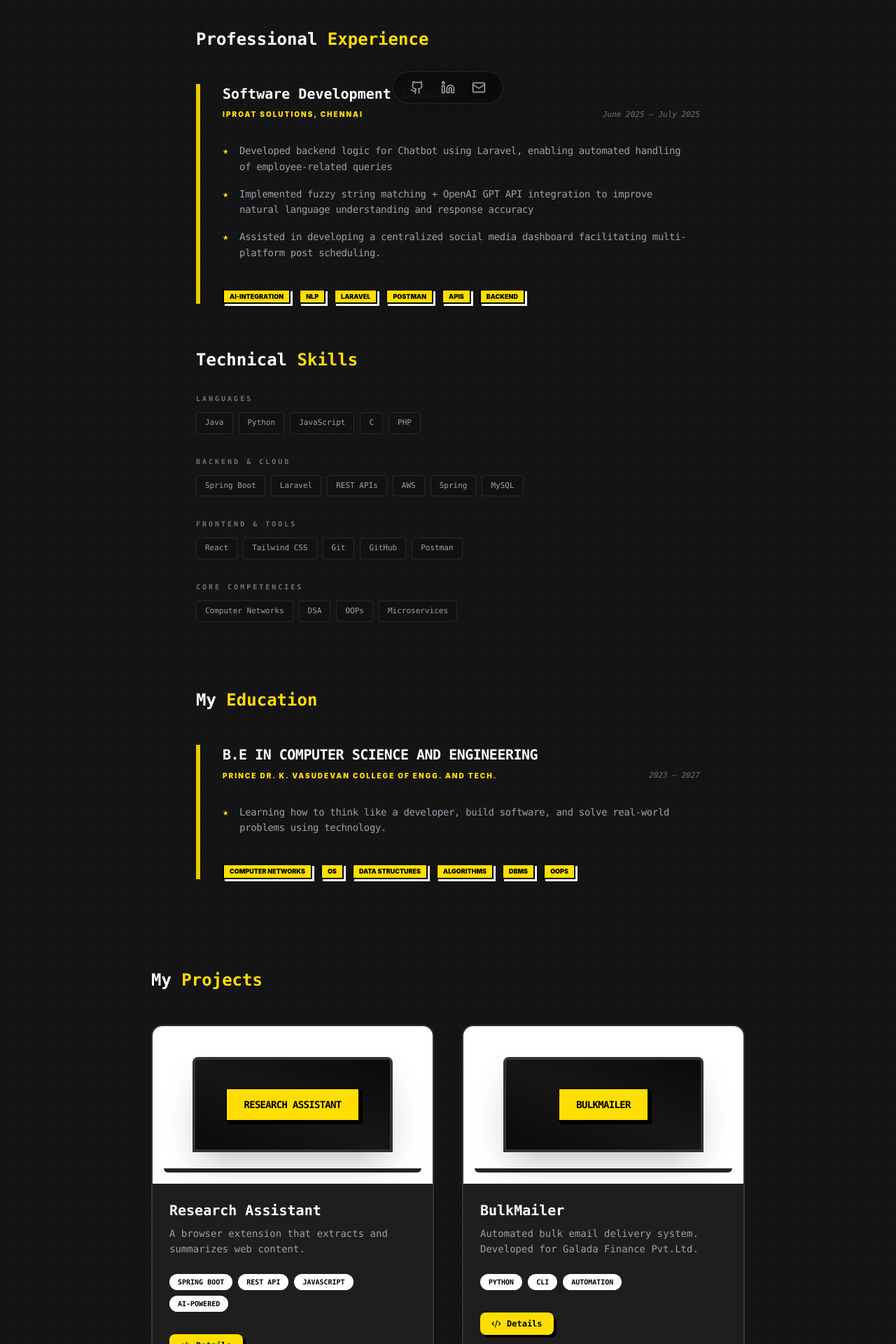
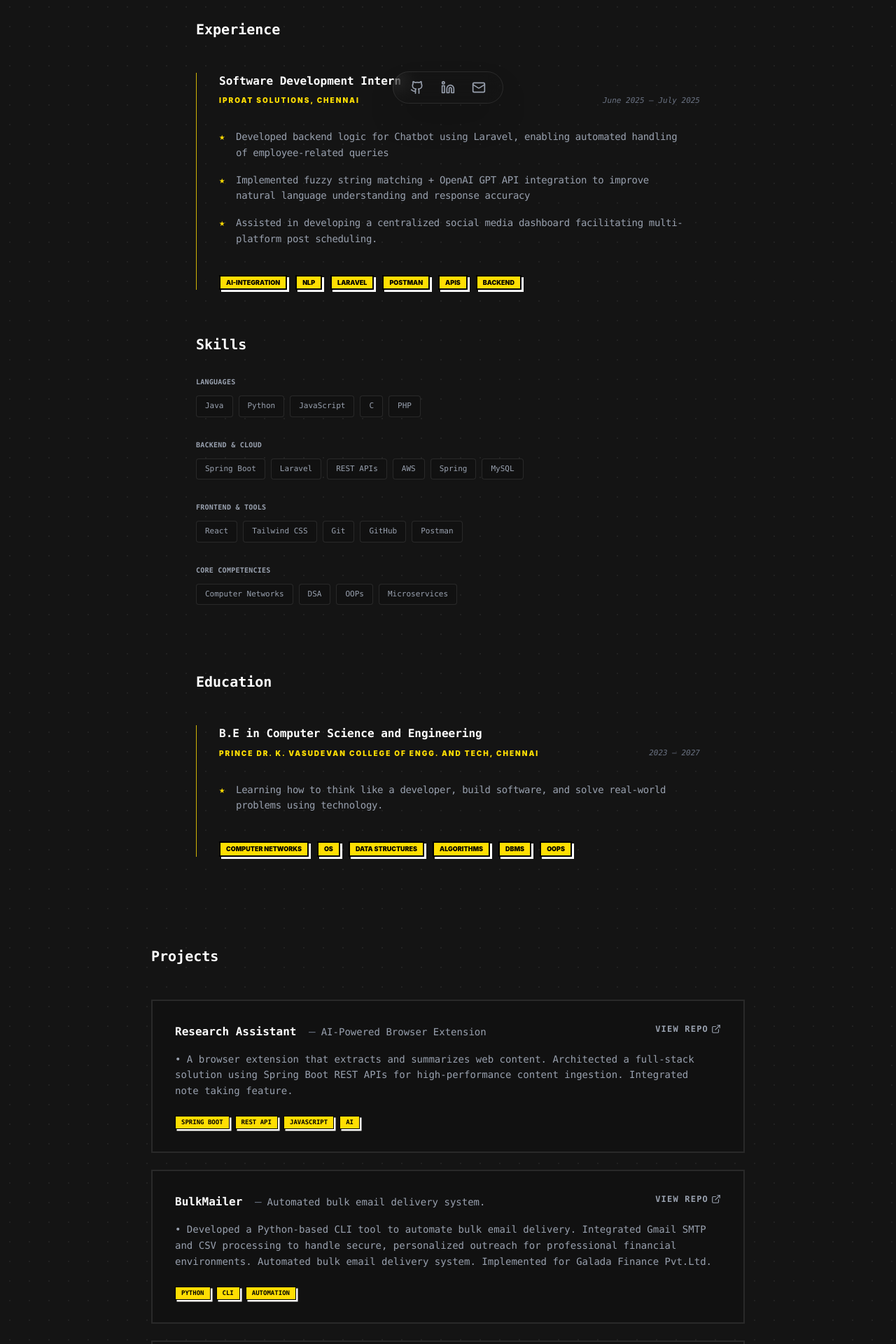
Before and after one commit to madhanishere/My-Portfolio, a React (Vite) app: page / in a window 1280 px wide. Shown: the part 620-2540 px from the top of the page at 70% size. Built offline with nearby package versions, Linux system fonts and the light colour scheme.

Commit message:
font-size changes

```diff
--- a/src/components/Dock.jsx
+++ b/src/components/Dock.jsx
@@ -13,7 +13,7 @@ export default function Dock() {
   return (
     <div className="fixed bottom-8 left-1/2 -translate-x-1/2 z-50">
       {}
-      <div className="bg-[#0A0A0A]/90 border border-white/10 px-6 py-3 rounded-full flex gap-6 items-center shadow-2xl backdrop-blur-md">
+      <div className="bg/90 border border-white/10 px-6 py-3 rounded-full flex gap-6 items-center shadow-2xl backdrop-blur-md">
 
 
         {}
--- a/src/components/Education.jsx
+++ b/src/components/Education.jsx
@@ -1,29 +1,28 @@
 export default function Education() {
-  const points = [
+  const projects = [
     "Learning how to think like a developer, build software, and solve real-world problems using technology.",
-
   ];
 
   const certifications = ["Computer Networks", "OS", "Data Structures", "Algorithms", "DBMS","OOPs"];
 
   return (
     <section id="education" className="max-w-3xl mx-auto px-6 py-12">
-      <h2 className="text-2xl font-black  mb-12 text-white font-mono">
-        My <span className="text-[#FFDE03]">Education</span>
+      <h2 className="text-xl font-black mb-12 text-white font-mono">
+         <span className="text-[#ffffff]">Education</span>
       </h2>
 
       <div className="flex gap-8">
-        {}
-        <div className="w-[6px] bg-[#FFDE03] shrink-0 h-auto opacity-90" />
+        {/* Vertical Accent Bar - Reduced from w-[6px] to w-[1px] */}
+        <div className="w-[1px] bg-[#FFDE03] shrink-0 h-auto opacity-80" />
 
         <div className="flex-1">
           <div className="mb-8">
-            <h3 className="text-xl font-black uppercase text-white tracking-tight font-mono">
+            <h3 className="text-0.5xl font-black  text-white  font-mono">
               B.E in Computer Science and Engineering
             </h3>
             <div className="flex justify-between items-center mt-2">
               <p className="text-[#FFDE03] font-black text-[10px] uppercase tracking-[0.2em]">
-                Prince Dr. K. Vasudevan College of Engg. and Tech.
+                Prince Dr. K. Vasudevan College of Engg. and Tech, chennai
               </p>
               <p className="text-gray-500 font-mono italic text-[11px]">
                 2023 – 2027
@@ -31,9 +30,9 @@ export default function Education() {
             </div>
           </div>
 
-          {}
+          {/* Bullet Points */}
           <ul className="space-y-4 mb-10 max-w-2xl">
-            {points.map((point, i) => (
+            {projects.map((point, i) => (
               <li key={i} className="flex gap-4 text-gray-400 text-sm leading-relaxed font-mono tracking-tight">
                 <span className="text-[#FFDE03] shrink-0 font-bold">★</span>
                 {point}
@@ -41,12 +40,12 @@ export default function Education() {
             ))}
           </ul>
 
-          {}
+          {/* Static Sticker Badges */}
           <div className="flex flex-wrap gap-3 mt-6">
             {certifications.map((skill, i) => (
               <span
                 key={i}
-                className="bg-[#FFDE03] text-black border-2 border-black px-2 py-0.5 text-[9px] font-black shadow-[3px_3px_0px_0px_white] uppercase hover:translate-x-[1px] hover:translate-y-[1px] hover:shadow-none transition-all cursor-default"
+                className="bg-[#FFDE03] text-black border-2 border-black px-2 py-0.5 text-[9px] font-black shadow-[3px_3px_0px_0px_white] uppercase cursor-default"
               >
                 {skill}
               </span>
--- a/src/components/Experience.jsx
+++ b/src/components/Experience.jsx
@@ -9,17 +9,17 @@ export default function Experience() {
 
   return (
     <section id="experience" className="max-w-3xl mx-auto px-6 py-12">
-      <h2 className="text-2xl font-black  mb-12 text-white font-mono">
-        Professional <span className="text-[#FFDE03]">Experience</span>
+      <h2 className="text-xl font-black mb-12 text-white font-mono  ">
+        Experience
       </h2>
 
       <div className="flex gap-8">
-        {}
-        <div className="w-[6px] bg-[#FFDE03] shrink-0 h-auto opacity-90" />
+        {/* Thin Vertical Accent Bar - Updated to w-[1px] */}
+        <div className="w-[1px] bg-[#FFDE03] shrink-0 h-auto opacity-80" />
 
         <div className="flex-1">
           <div className="mb-8">
-            <h3 className="text-xl font-black  text-white font-mono">
+            <h3 className="text-0.5xl font-black text-white font-mono  ">
               Software Development Intern
             </h3>
             <div className="flex justify-between items-center mt-2">
@@ -32,7 +32,7 @@ export default function Experience() {
             </div>
           </div>
 
-          {}
+          {/* Bullet Points */}
           <ul className="space-y-4 mb-10 max-w-2xl">
             {points.map((point, i) => (
               <li key={i} className="flex gap-4 text-gray-400 text-sm leading-relaxed font-mono tracking-tight">
@@ -42,12 +42,13 @@ export default function Experience() {
             ))}
           </ul>
 
-          {}
+          {/* Static Sticker Badges */}
           <div className="flex flex-wrap gap-3 mt-6">
             {skills.map((skill, i) => (
               <span
                 key={i}
-                className="bg-[#FFDE03] text-black border-2 border-black px-2 py-0.5 text-[9px] font-black shadow-[3px_3px_0px_0px_white] uppercase hover:translate-x-[1px] hover:translate-y-[1px] hover:shadow-none transition-all cursor-default"
+                /* Removed hover effects to make shadow static */
+                className="bg-[#FFDE03] text-black border-2 border-black px-2 py-0.5 text-[9px] font-black shadow-[3px_3px_0px_0px_white] uppercase cursor-default"
               >
                 {skill}
               </span>
--- a/src/components/GithubChart.jsx
+++ b/src/components/GithubChart.jsx
@@ -15,8 +15,8 @@ export default function GithubChart() {
 
   return (
 <section id="github" className="max-w-4xl mx-auto px-6 pt-12 pb-4 mb-4 font-mono">
-    <h2 className="text-2xl font-black  mb-12 text-white">
-        Github <span className="text-[#FFDE03]">Commits</span>
+    <h2 className="text-xl font-black  mb-12 text-white">
+        Contributions
       </h2>
 
       <div className="border border-white/10 bg-[#0A0A0A]/50 p-6 md:p-8 rounded-xl shadow-[0_0_25px_rgba(255,222,3,0.05)]">
@@ -27,7 +27,7 @@ export default function GithubChart() {
             colorScheme="dark"
             theme={yellowTheme}
             fontSize={12}
-            blockSize={12}
+            blockSize={10}
             blockMargin={4}
             showWeekdayLabels={true}
           />
--- a/src/components/ProjectGrid.jsx
+++ b/src/components/ProjectGrid.jsx
@@ -1,124 +1,80 @@
-import { Github, X, Zap, Code2 } from 'lucide-react';
-import { useState } from 'react';
+import { Github, ExternalLink } from 'lucide-react';
 
 const projects = [
   {
     title: "Research Assistant",
-    description: "A browser extension that extracts and summarizes web content.",
-    details: "Architected a full-stack solution using Spring Boot REST APIs for high-performance content ingestion. Developed a browser extension that processes live web data and implements local persistence for structured note management.",
-    tags: ["Spring Boot", "REST API", "JavaScript","Ai-powered"],
+    subtitle: "AI-Powered Browser Extension",
+    description: "A browser extension that extracts and summarizes web content. Architected a full-stack solution using Spring Boot REST APIs for high-performance content ingestion. Integrated note taking feature.",
+    tags: ["Spring Boot", "REST API", "JavaScript", "AI"],
     github: "https://github.com/madhanishere/Research-Assistant",
   },
   {
     title: "BulkMailer",
-    description: "Automated bulk email delivery system. Developed for Galada Finance Pvt.Ltd.",
-    details: "Developed a Python-based CLI tool to automate bulk email delivery. Integrated Gmail SMTP and CSV processing to handle secure, personalized outreach.",
+    subtitle: "Automated bulk email delivery system.",
+    description: "Developed a Python-based CLI tool to automate bulk email delivery. Integrated Gmail SMTP and CSV processing to handle secure, personalized outreach for professional financial environments. Automated bulk email delivery system. Implemented for Galada Finance Pvt.Ltd.",
     tags: ["Python", "CLI", "Automation"],
     github: "https://github.com/madhanishere/Bulk-Mail-Sender",
-  },{
+  },
+  {
     title: "Weather App",
-    description: "Real-time weather tracking via PyScript. No backend required.",
-    details: "A browser-based weather dashboard utilizing PyScript to run Python logic directly in the frontend. Integrates OpenWeatherMap API for live temperature and condition.",
-    tags: ["Python", "PyScript", "API", "HTML/CSS"],
-    github: "https://github.com/madhanishere/Weather-App", // Ensure this link is correct
+    subtitle: "Real-time weather tracking via PyScript",
+    description: "A browser-based weather dashboard utilizing PyScript to run Python logic directly in the frontend. Integrates OpenWeatherMap API for live updates without a backend.",
+    tags: ["Python", "PyScript", "API", "Web Development "],
+    github: "https://github.com/madhanishere/Weather-App",
   }
 ];
 
-export default function ProjectGrid() {
-  const [selectedProject, setSelectedProject] = useState(null);
-
+export default function ProjectList() {
   return (
     <section id="projects" className="max-w-4xl mx-auto px-6 py-20 font-mono">
-      <h2 className="text-2xl font-black  mb-12 text-white">
-        My <span className="text-[#FFDE03]">Projects</span>
+      <h2 className="text-xl font-black mb-12 text-white ">
+        <span className="text-[#ffffff]"> Projects</span>
       </h2>
 
-      <div className="grid grid-cols-1 md:grid-cols-2 gap-10">
+      <div className="space-y-6">
         {projects.map((project, i) => (
           <div
             key={i}
-            onClick={() => setSelectedProject(project)}
-            className="group border-2 border-white/10 rounded-2xl overflow-hidden bg-[#1E1E1E] transition-all hover:border-white/30 cursor-pointer active:scale-[0.98]"
+            /* Removed shadow-[8px_8px_0px_0px_#FFDE03] and transition classes */
+            className="relative border-2 border-white/10 bg-[#111] p-8"
           >
-            {}
-            <div className="bg-white p-8 aspect-video flex items-center justify-center relative overflow-hidden">
-               {}
-               <div className="w-[85%] h-[85%] bg-[#0A0A0A] border-[4px] border-[#333] rounded-t-lg relative shadow-2xl flex items-center justify-center">
-
-                  {}
-                  <div className="z-10 bg-[#FFDE03] text-black font-black text-xs md:text-sm px-6 py-3 border-2 border-black shadow-[4px_4px_0px_0px_black] uppercase tracking-tighter">
-                     {project.title}
-                  </div>
-
-                  {}
-                  <div className="absolute inset-0 bg-gradient-to-tr from-transparent via-white/5 to-transparent pointer-events-none" />
-               </div>
-
-               {}
-               <div className="absolute bottom-4 w-[92%] h-1.5 bg-[#222] rounded-b-md border-t border-white/10" />
+            {/* Header: Title and Link */}
+            <div className="flex justify-between items-start mb-4">
+              <div>
+                <h3 className="text-0.5xl font-black text-[#ffffff]">
+                  {project.title} <span className="text-gray-500 font-normal mx-2">—</span>
+                  <span className="text-sm text-gray-400 font-medium">{project.subtitle}</span>
+                </h3>
+              </div>
+              <a
+                href={project.github}
+                target="_blank"
+                className="text-gray-400 hover:text-white flex items-center gap-1 text-xs uppercase font-bold tracking-widest"
+              >
+                view repo <ExternalLink size={14} />
+              </a>
             </div>
 
-            {}
-            <div className="p-6">
-              <h3 className="text-xl font-black text-white mb-2">{project.title}</h3>
-              <p className="text-gray-400 text-sm mb-6 leading-relaxed line-clamp-2">
-                {project.description}
-              </p>
+            {/* Description */}
+            <p className="text-gray-400 text-sm leading-relaxed mb-6 max-w-3xl">
+              • {project.description}
+            </p>
 
-              <div className="flex flex-wrap gap-2 mb-8">
-                {project.tags.map((tag) => (
-                  <span key={tag} className="bg-white text-black px-3 py-1 rounded-full text-[10px] font-bold uppercase">
-                    {tag}
-                  </span>
-                ))}
-              </div>
+            {/* Tags - The only parts with shadows now */}
+            <div className="flex flex-wrap gap-2"> {/* Reduced gap from 3 to 2 */}
+  {project.tags.map((tag) => (
+    <span
+      key={tag}
 
-              <div className="flex gap-3">
-                <button className="bg-[#FFDE03] text-black px-4 py-2 rounded-lg font-black text-xs flex items-center gap-2 shadow-[4px_4px_0px_0px_rgba(0,0,0,1)] hover:translate-x-[2px] hover:translate-y-[2px] hover:shadow-none transition-all">
-                  <Code2 size={14} /> Details
-                </button>
-              </div>
-            </div>
+      className="px-2 py-0.5 bg-[#FFDE03] border-[1.5px] border-black text-black text-[9px] font-black uppercase  shadow-[2.5px_2.5px_0px_0px_white] cursor-default whitespace-nowrap"
+    >
+      {tag}
+    </span>
+  ))}
+</div>
           </div>
         ))}
       </div>
-
-      {}
-      {selectedProject && (
-        <div className="fixed inset-0 z-[100] flex items-center justify-center p-4">
-          <div className="absolute inset-0 bg-black/90 backdrop-blur-md" onClick={() => setSelectedProject(null)} />
-
-          <div className="relative bg-[#0A0A0A] border-2 border-white/20 w-full max-w-2xl rounded-2xl shadow-[12px_12px_0px_0px_#FFDE03] overflow-hidden">
-            <button onClick={() => setSelectedProject(null)} className="absolute top-4 right-4 text-white hover:text-[#FFDE03] z-10 p-2">
-              <X size={24} />
-            </button>
-
-            <div className="p-8">
-
-              <h3 className="text-3xl font-black text-white mb-6 uppercase">
-                {selectedProject.title}
-              </h3>
-
-              <div className="space-y-6 text-gray-400 text-sm leading-relaxed">
-                <p className="border-l-2 border-[#FFDE03] pl-4 bg-white/5 py-4 rounded-r shadow-inner">
-                   {selectedProject.details}
-                </p>
-              </div>
-
-              <div className="mt-10 flex gap-4">
-                <a
-                  href={selectedProject.github}
-                  target="_blank"
-                  rel="noopener noreferrer"
-                  className="flex-1 bg-white text-black text-center py-4 rounded-xl font-black text-xs hover:bg-[#FFDE03] transition-all flex items-center justify-center gap-2 shadow-[4px_4px_0px_0px_rgba(255,255,255,0.1)] uppercase"
-                >
-                  <Github size={16} /> GitHub Repo
-                </a>
-              </div>
-            </div>
-          </div>
-        </div>
-      )}
     </section>
   );
 }
--- a/src/components/Skills.jsx
+++ b/src/components/Skills.jsx
@@ -23,8 +23,8 @@ export default function Skills() {
     <section id="skills" className="max-w-3xl mx-auto px-6 py-4 mb-8 font-mono">
 
       {}
-      <h2 className="text-2xl font-bold  text-white  mb-8">
-        Technical <span className="text-[#FFDE03]">Skills</span>
+      <h2 className="text-xl font-bold  text-white  mb-8">
+         <span className="text-[#ffffff]">Skills</span>
       </h2>
 
       {}
@@ -32,7 +32,7 @@ export default function Skills() {
         {skillCategories.map((category, i) => (
           <div key={i} className="flex flex-col gap-3 group">
             {}
-            <h3 className="text-[10px] text-gray-500 uppercase tracking-[0.3em] font-bold group-hover:text-[#FFDE03] transition-colors">
+            <h3 className="text-[10px] uppercase tracking-wide font-bold text-gray-400">
               {category.title}
             </h3>
 
```
Also changed, not shown: src/App.jsx (+4 -3 lines), src/components/ExtraCurricular.jsx (+4 -4 lines), src/components/Hero.jsx (+8 -5 lines), src/components/Marquee.jsx (deleted, +0 -36 lines).
